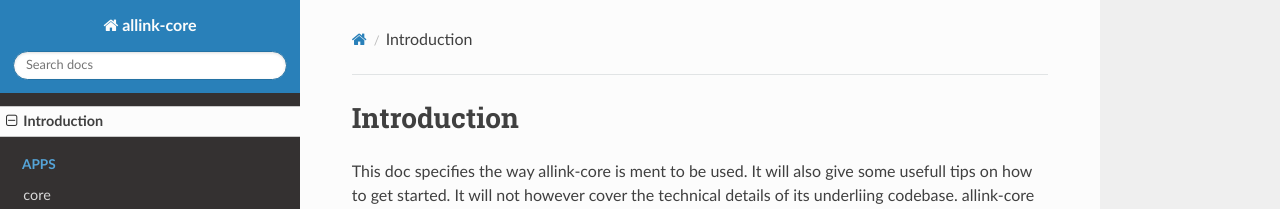
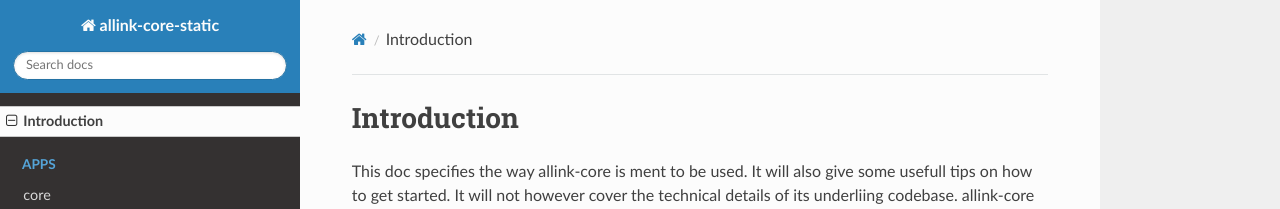
Before and after one commit to allink/allink-core-static, an MkDocs documentation site: the page built from docs/index.md, in a window 1280 px wide. Shown: the top 209 px of the page. Built offline with MkDocs 1.6.1, drawn with Linux system fonts in a browser that asks for light colours; nearby versions of some CDN libraries; old or Windows-style settings are respelled for this version of MkDocs.

Commit message:
readthedocs sitetitle updated

```diff
--- a/mkdocs.yml
+++ b/mkdocs.yml
@@ -1,4 +1,4 @@
-site_name: allink-core
+site_name: allink-core-static
 pages:
   - Introduction: 'index.md'
   - Apps:
```
